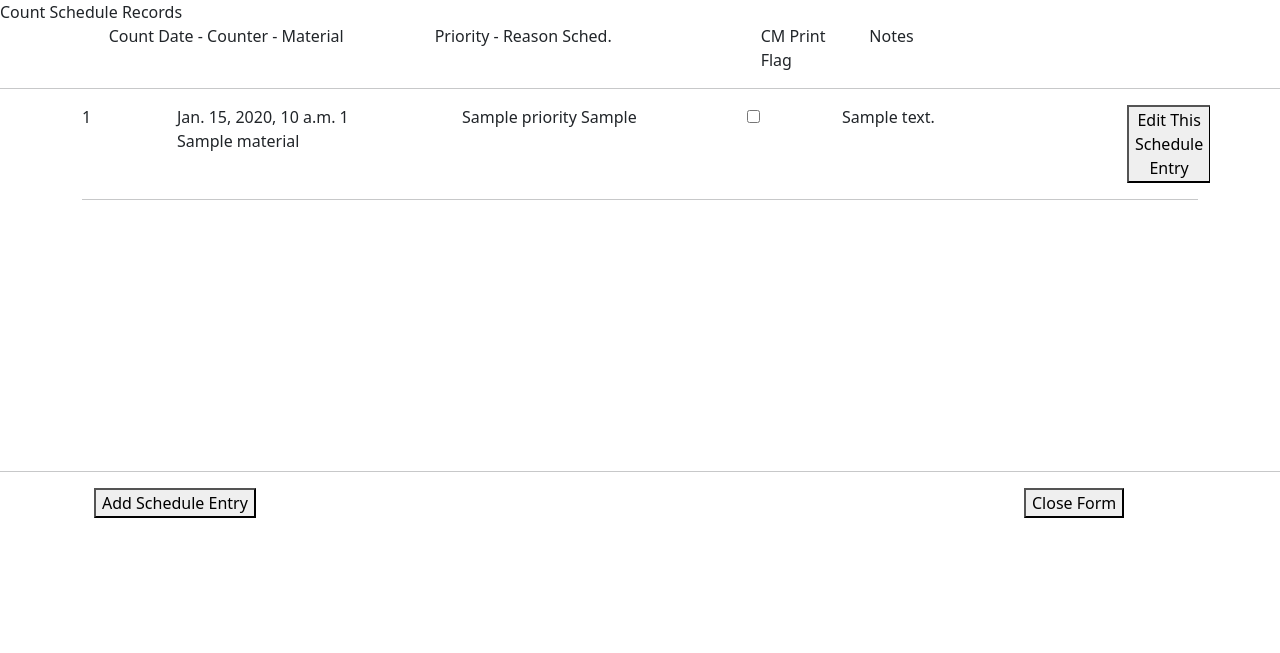
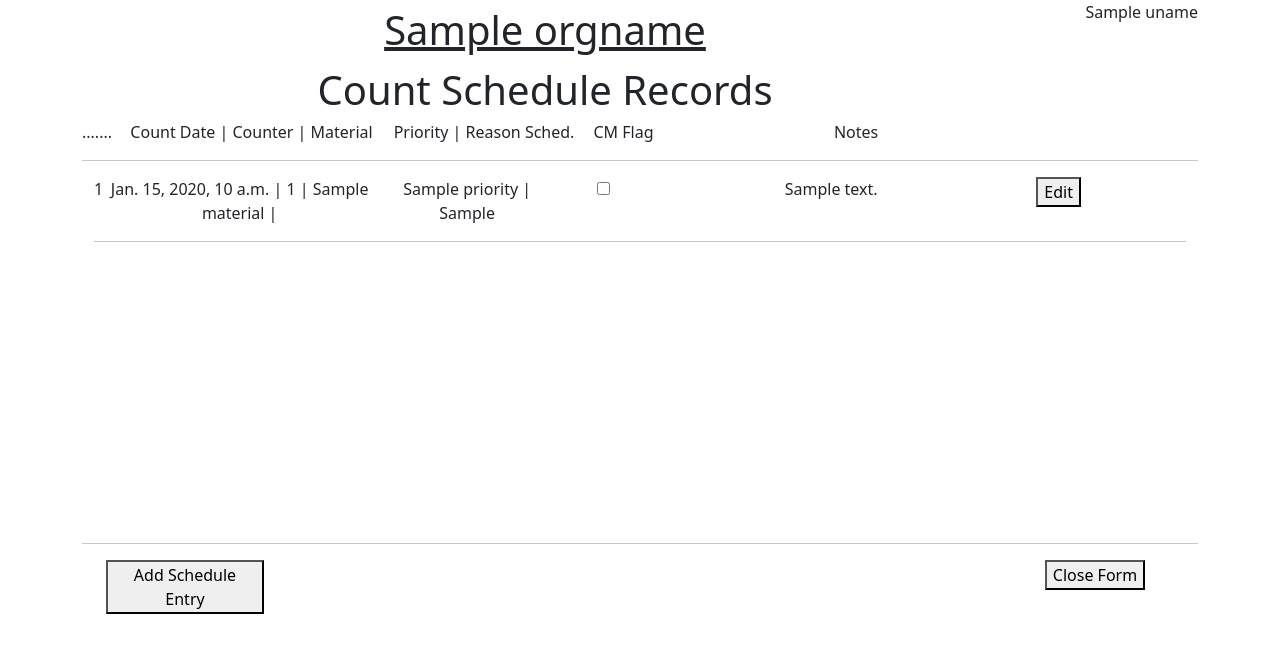
Before and after one commit to calvinc-org-10/WICS-3, a Django app: template WICS/templates/frm_CountScheduleList.html in a window 1280 px wide. Shown: the top 653 px of the page. Run offline with Django 3.2, Linux system fonts and the light colour scheme; the template is opened without the code that fills it: most values are stand-ins (such as "Sample title", 1, 10 or a date in 2020); some libraries are stand-ins or nearby versions.

Commit message:
SAP table listing, Count Schedule Listing

```diff
--- a/WICS/forms.py
+++ b/WICS/forms.py
@@ -765,6 +765,7 @@ class CountScheduleForm(ListView):
     template_name = 'frm_CountScheduleList.html'
 
     def setup(self, req: HttpRequest, *args: Any, **kwargs: Any) -> None:
+        self._user = req.user
         self._userorg = WICSuser.objects.get(user=req.user).org
         self.queryset = CountSchedule.objects.filter(org=self._userorg).order_by('-CountDate', 'Material')   # figure out how to pass in self.ordering
         return super().setup(req, *args, **kwargs)
@@ -780,6 +781,7 @@ class CountScheduleForm(ListView):
 
     def render_to_response(self, context: Dict[str, Any], **response_kwargs: Any) -> HttpResponse:
         # I want to break here to see what's going on
+        context.update({'orgname': self._userorg.orgname,  'uname':self._user.get_full_name()})
         return super().render_to_response(context, **response_kwargs)
 
 
--- a/WICS/templates/frm_CountScheduleList.html
+++ b/WICS/templates/frm_CountScheduleList.html
@@ -3,47 +3,49 @@
 
 {# I gotta clean this template up too... #}
 
-
-{% block tTitle %}Count Entry{% endblock %}
+{% block tTitle %}Count Schedule{% endblock %}
 
 {% block boddy %}
-
-Count Schedule Records
+<div class="container text-center mx-auto">
+<div class="row">
+    <div class="col-10 fs-1">
+        <u>{{ orgname }}</u>
+        <br>
+        Count Schedule Records
+    </div>
+    <div class="col-2 text-end"> {{ uname }} </div>
+</div>
 <!-- header row -->
-<div class="row">
-    <div class="col-1">
+<div class="row g-0">
+    .......
+    <div class="col-3">
+        Count Date | Counter | Material
     </div>
-    <div class="col-3">
-        Count Date - Counter - Material
+    <div class="col-2">
+        Priority | Reason Sched.
     </div>
-    <div class="col-3">
-        Priority - Reason Sched.
-    </div>
-    <div class="col-1">CM Print Flag</div>
-    <div class="col-3">Notes</div>
+    <div class="col-1">CM Flag</div>
+    <div class="col-4">Notes</div>
 </div>
 <hr>
 <div class="container" style="height:350px; overflow: auto;">
     {% for itm in CtSchdList %}
-    <div class="row">
-        <div class="col-1">
+    <div class="row g-0">
         {{ itm.id }}
+        <div class="col-3">
+            {{ itm.CountDate }} |
+            {{ itm.Counter }} |
+            {{ itm.Material }} |
         </div>
-        <div class="col-3">
-            {{ itm.CountDate }}
-            {{ itm.Counter }}
-            <br>
-            {{ itm.Material }}
-        </div>
-        <div class="col-3">
-            {{ itm.Priority }}
+        <div class="col-2">
+            {{ itm.Priority }} |
             {{ itm.ReasonScheduled }}
         </div>
         <div class="col-1">
             <input type="checkbox" value="{{ itm.CMPrintFlag }}" readonly>
         </div>
-        <div class="col-3">{{ itm.Notes }}</div>
-        <div class="col-1"><button id="edit{{ itm.id }}" name="edit" value="{{ itm.id }} " type="button">Edit This Schedule Entry</button></div>
+        <div class="col-4">{{ itm.Notes }}</div>
+        <div class="col-1"><button id="edit{{ itm.id }}" name="edit" value="{{ itm.id }} " type="button">Edit</button></div>
     </div>
     <hr>
     {% endfor %}
```
Also changed, not shown: cMenu/views.py (+47 -33 lines).
